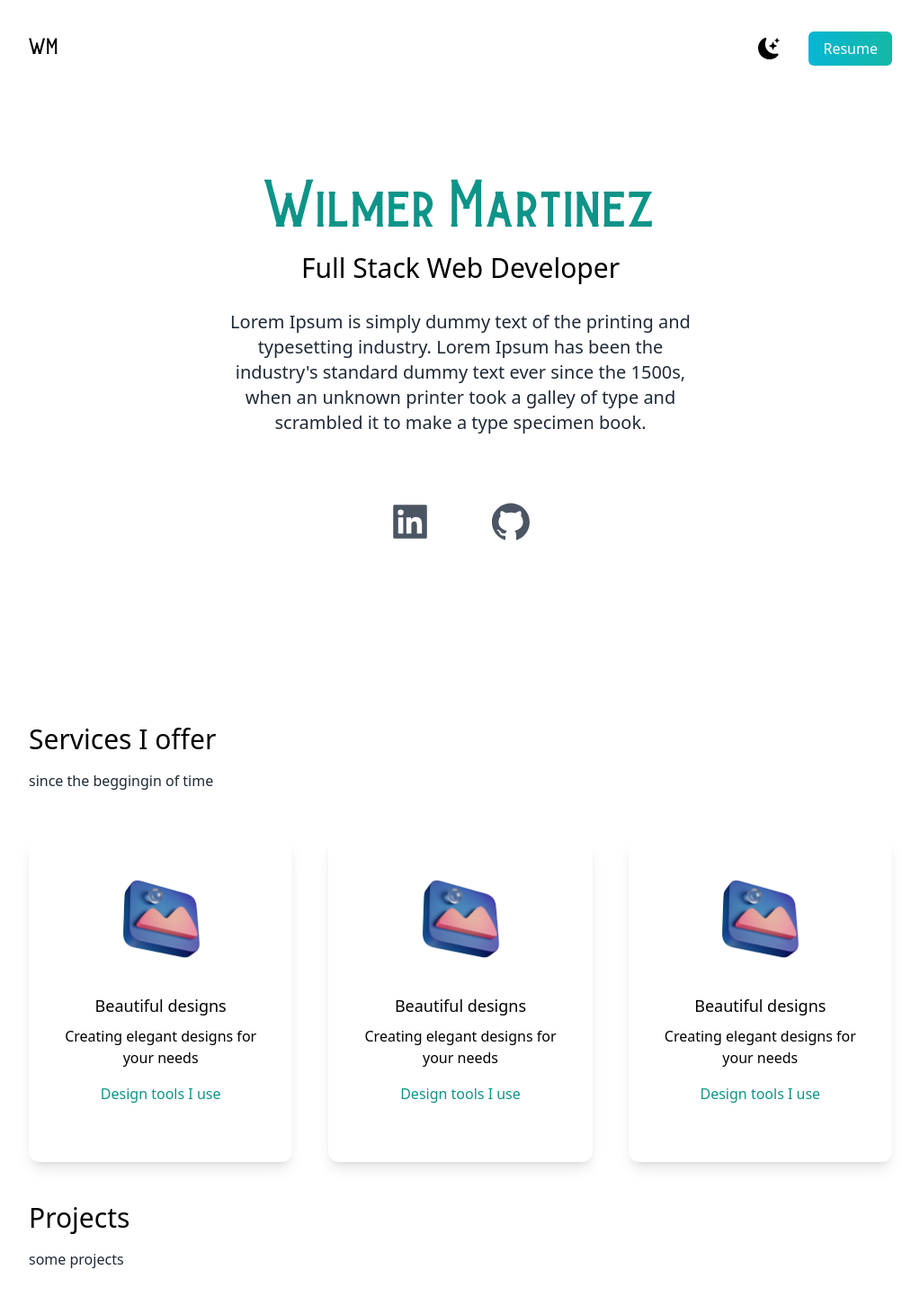
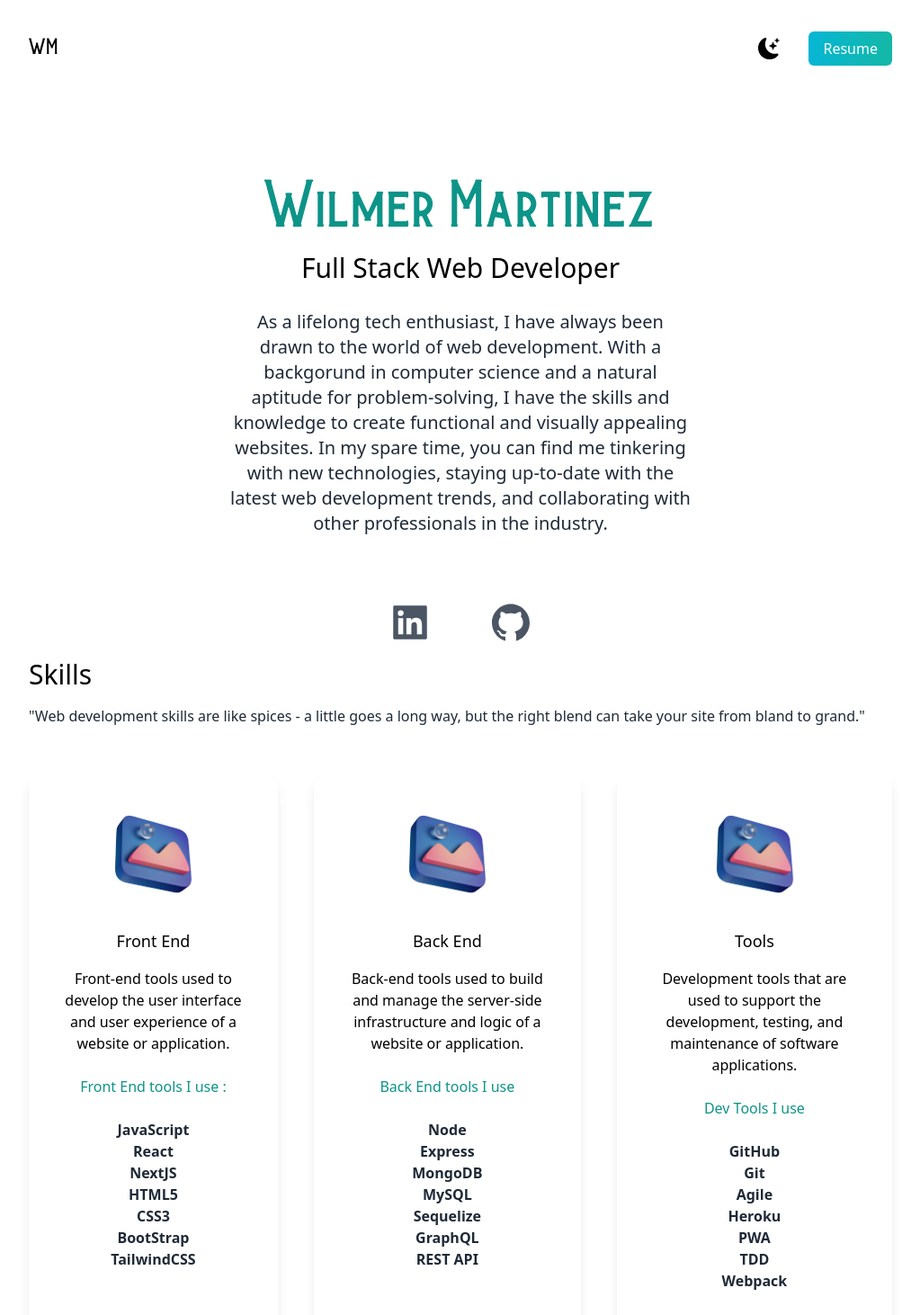
Before and after one commit to wilmr/personal-portfolio-v2, a Next.js app: page / in a window 1280 px wide. Shown: the top 1462 px of the page at 90% size, without its empty margins (128-1151 px from the left). Built offline with nearby package versions, Linux system fonts and the light colour scheme.

Commit message:
added skills sections

```diff
--- a/pages/index.js
+++ b/pages/index.js
@@ -23,7 +23,8 @@ export default function Home() {
 					<link rel="icon" href="/favicon.ico" />
 				</Head>
 				<main className="bg-white px-10 md:px-20 lg:px-40 dark:bg-gray-900">
-					<section className="min-h-screen">
+					{/* add min-h-screen to section to take full vh */}
+					<section className="">
 						<nav className="py-10 mb-12 flex justify-between">
 							<h1 className="text-xl font-burtons dark:text-white">WM</h1>
 							<ul className="flex items-center">
@@ -51,10 +52,14 @@ export default function Home() {
 								Full Stack Web Developer
 							</h3>
 							<p className="text-md py-5 leading-8 text-gray-800 md:text-xl max-w-lg mx-auto dark:text-white">
-								Lorem Ipsum is simply dummy text of the printing and typesetting
-								industry. Lorem Ipsum has been the industry's standard dummy
-								text ever since the 1500s, when an unknown printer took a galley
-								of type and scrambled it to make a type specimen book.
+								As a lifelong tech enthusiast, I have always been drawn to the
+								world of web development. With a backgorund in computer science
+								and a natural aptitude for problem-solving, I have the skills
+								and knowledge to create functional and visually appealing
+								websites. In my spare time, you can find me tinkering with new
+								technologies, staying up-to-date with the latest web development
+								trends, and collaborating with other professionals in the
+								industry.
 							</p>
 						</div>
 						<div className="text-5xl flex justify-center gap-16 py-3 text-gray-600 dark:text-white">
@@ -64,11 +69,11 @@ export default function Home() {
 					</section>
 					<section>
 						<div>
-							<h3 className="text-3xl py-1 dark:text-white">
-								Services I offer
-							</h3>
+							<h3 className="text-3xl py-1 dark:text-white">Skills</h3>
 							<p className="text-md py-2 leading-8 text-gray-800 dark:text-white">
-								since the beggingin of time
+								"Web development skills are like spices - a little goes a long
+								way, but the right blend can take your site from bland to
+								grand."
 							</p>
 						</div>
 						<div className="lg:flex gap-10">
@@ -79,12 +84,21 @@ export default function Home() {
 									width={100}
 									height={100}
 								/>
-								<h3 className="text-lg font-medium pt-8 pb-2">
-									Beautiful designs
-								</h3>
-								<p className="py- 2">Creating elegant designs for your needs</p>
-								<h4 className="py-4 text-teal-600">Design tools I use</h4>
-								<p className="text-gray-800 py-1"></p>
+								<h3 className="text-lg font-medium pt-8 pb-2">Front End</h3>
+								<p className="py-2">
+									Front-end tools used to develop the user interface and user
+									experience of a website or application.
+								</p>
+								<h4 className="py-4 text-teal-600">Front End tools I use :</h4>
+								<ul className="text-gray-800 py-2 dark:bg-gray-200 rounded-lg font-bold">
+									<li>JavaScript</li>
+									<li>React</li>
+									<li>NextJS</li>
+									<li>HTML5</li>
+									<li>CSS3</li>
+									<li>BootStrap</li>
+									<li>TailwindCSS</li>
+								</ul>
 							</div>
 							<div className="text-center  shadow-lg p-10 rounded-xl my-10 dark:bg-white">
 								<Image
@@ -93,12 +107,21 @@ export default function Home() {
 									width={100}
 									height={100}
 								/>
-								<h3 className="text-lg font-medium pt-8 pb-2">
-									Beautiful designs
-								</h3>
-								<p className="py- 2">Creating elegant designs for your needs</p>
-								<h4 className="py-4 text-teal-600">Design tools I use</h4>
-								<p className="text-gray-800 py-1"></p>
+								<h3 className="text-lg font-medium pt-8 pb-2">Back End</h3>
+								<p className="py-2">
+									Back-end tools used to build and manage the server-side
+									infrastructure and logic of a website or application.
+								</p>
+								<h4 className="py-4 text-teal-600">Back End tools I use</h4>
+								<ul className="text-gray-800 py-2 dark:bg-gray-200 rounded-lg font-bold">
+									<li>Node</li>
+									<li>Express</li>
+									<li>MongoDB</li>
+									<li>MySQL</li>
+									<li>Sequelize</li>
+									<li>GraphQL</li>
+									<li>REST API</li>
+								</ul>
 							</div>
 							<div className="text-center  shadow-lg p-10 rounded-xl my-10 dark:bg-white">
 								<Image
@@ -107,12 +130,21 @@ export default function Home() {
 									width={100}
 									height={100}
 								/>
-								<h3 className="text-lg font-medium pt-8 pb-2">
-									Beautiful designs
-								</h3>
-								<p className="py- 2">Creating elegant designs for your needs</p>
-								<h4 className="py-4 text-teal-600">Design tools I use</h4>
-								<p className="text-gray-800 py-1"></p>
+								<h3 className="text-lg font-medium pt-8 pb-2">Tools</h3>
+								<p className="py-2">
+									Development tools that are used to support the development,
+									testing, and maintenance of software applications.
+								</p>
+								<h4 className="py-4 text-teal-600">Dev Tools I use</h4>
+								<ul className="text-gray-800 py-2 dark:bg-gray-200 rounded-lg font-bold">
+									<li>GitHub</li>
+									<li>Git</li>
+									<li>Agile</li>
+									<li>Heroku</li>
+									<li>PWA</li>
+									<li>TDD</li>
+									<li>Webpack</li>
+								</ul>
 							</div>
 						</div>
 					</section>
@@ -181,6 +213,17 @@ export default function Home() {
 						</div>
 					</section>
 				</main>
+				<footer className="py-8 text-center text-gray-600 dark:text-gray-400 bg-gray-200 dark:bg-gray-800">
+					<p>Copyright &copy; {new Date().getFullYear()} Wilmer Martinez</p>
+					<div className="flex justify-center mt-4">
+						<a href="#">
+							<AiFillLinkedin className="text-xl mx-4" />
+						</a>
+						<a href="#">
+							<AiFillGithub className="text-xl mx-4" />
+						</a>
+					</div>
+				</footer>
 			</div>
 		</>
 	);
```
